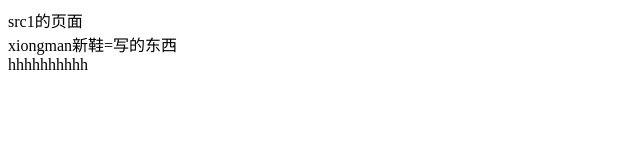
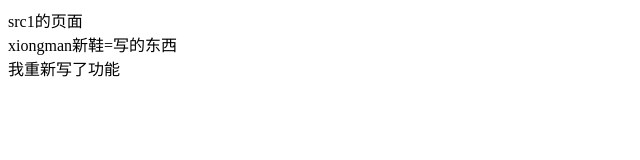
Before and after one commit to xima0814/ximaCode, a plain HTML site: page src/src1/index.html in a window 1280 px wide. Shown: the full height of the page, 0-640 px from the left. Drawn offline with Linux system fonts and the light colour scheme.

Commit message:
写了一些功能

```diff
--- a/src/src1/index.html
+++ b/src/src1/index.html
@@ -13,6 +13,8 @@
     <div>
       xiongman新鞋=写的东西
     </div>
-    hhhhhhhhhh
+    <div>
+      我重新写了功能
+    </div>
   </body>
 </html>
```
